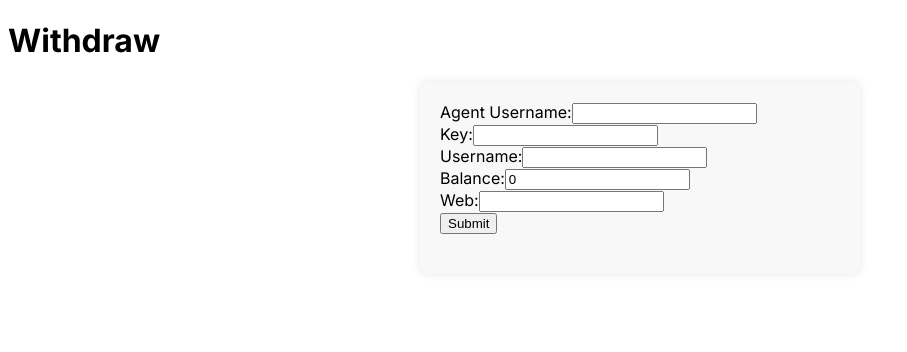
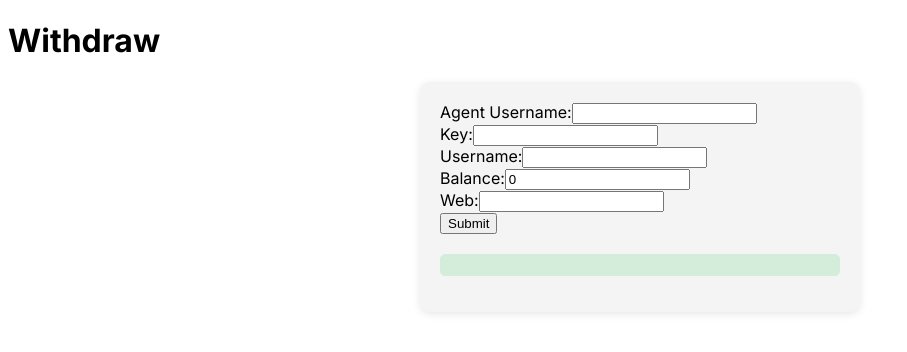
Before and after one commit to 0XB00M/game-site, a Next.js app: page /admin-panel/withdraw in a window 1280 px wide. Shown: the top 352 px of the page, without its empty margins (0-907 px from the left). Built offline with nearby package versions, Linux system fonts and the light colour scheme.

Commit message:
Update WithDraw.module.css

```diff
--- a/ui/components/userform/WithDraw.module.css
+++ b/ui/components/userform/WithDraw.module.css
@@ -1,49 +1,68 @@
 .formContainer {
+  width: 100%;
   max-width: 400px;
   margin: 0 auto;
   padding: 20px;
-  background-color: #f8f8f8;
-  border-radius: 8px;
-  box-shadow: 0 0 10px rgba(0, 0, 0, 0.1);
+  border-radius: 10px;
+  background: #f4f4f4;
+  box-shadow: 0 2px 8px rgba(0, 0, 0, 0.1);
 }
 
-.form {
-  margin-bottom: 15px;
+.formGroup {
+  margin-bottom: 20px;
 }
 
 .label {
   display: block;
-  font-weight: bold;
-  margin-bottom: 5px;
+  margin-bottom: 10px;
+  font-size: 16px;
+  font-weight: 500;
+  color: #333;
 }
 
 .input {
   width: 100%;
-  padding: 8px;
-  box-sizing: border-box;
+  padding: 10px;
   border: 1px solid #ddd;
-  border-radius: 4px;
+  border-radius: 5px;
+  font-size: 16px;
+  transition: all 0.3s ease;
+}
+
+.input:focus {
+  border-color: #007bff;
+  box-shadow: 0 0 5px rgba(0, 123, 255, 0.2);
+  outline: none;
 }
 
 .button {
   width: 100%;
-  padding: 10px;
-  background-color: #007bff;
-  color: white;
+  padding: 12px;
+  background: #007bff;
   border: none;
-  border-radius: 4px;
+  border-radius: 5px;
+  font-size: 18px;
+  font-weight: 600;
+  color: #fff;
   cursor: pointer;
+  transition: all 0.3s ease;
 }
 
 .button:hover {
-  background-color: #0056b3;
-}
-
-.userData {
-  margin-top: 20px;
+  background: #0056b3;
 }
 
 .responseMessage {
   margin-top: 20px;
-  color: red;
+  padding: 10px;
+  font-size: 16px;
+  color: #155724;
+  background-color: #d4edda;
+  border: 1px solid #d4edda;
+  border-radius: 5px;
+  text-align: center;
 }
+
+.userData p {
+  margin: 5px 0;
+}
```
